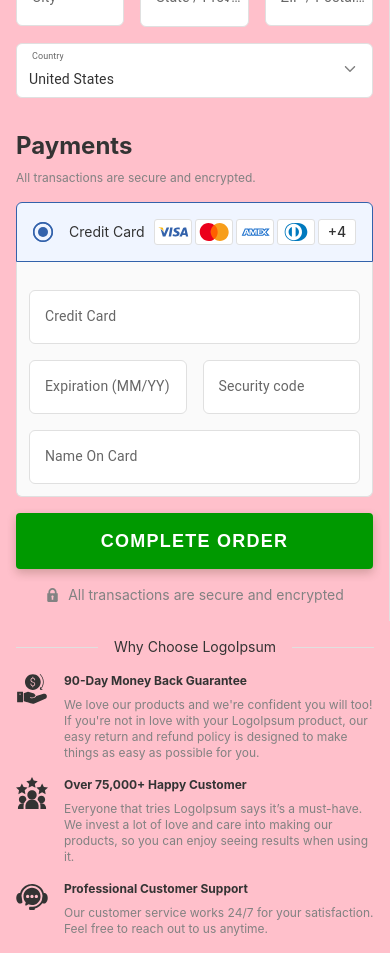
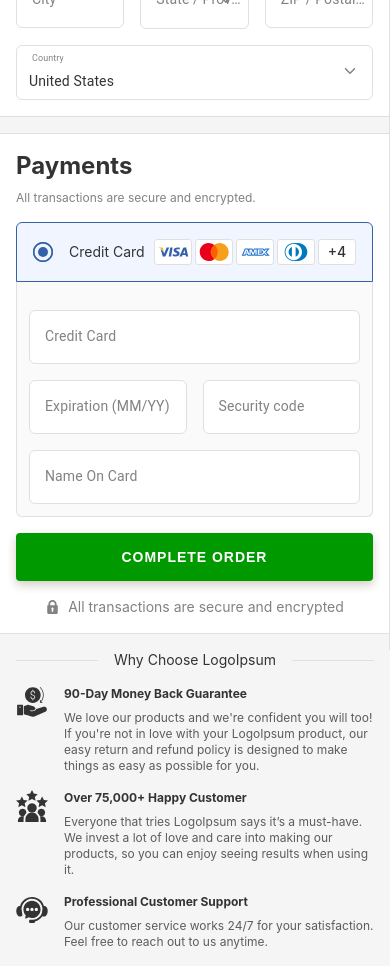
Before and after one commit to Vaiva11/Checkout, a React (Create React App) app: page / in a window 390 px wide. Shown: the part 720-1686 px from the top of the page. Built offline with nearby package versions, Linux system fonts and the light colour scheme.

Commit message:
form mobile

```diff
--- a/src/components/CheckoutForm.tsx
+++ b/src/components/CheckoutForm.tsx
@@ -13,6 +13,7 @@ import { Amex } from "../images/paymentMehtods/Amex";
 import { DinersClub } from "../images/paymentMehtods/DinersClub";
 import { ArrowDown } from "../images/ArrowDown";
 import { BulletPoint } from "../images/BulletPoint";
+import { device } from "../theme/Device";
 
 const LeftSection = styled.div`
   width: 100%;
@@ -25,6 +26,14 @@ const FormWrapper = styled(Form)`
 
 const Section = styled.div`
   padding-top: ${({ theme }) => `${theme.spacings.size2}`};
+  background: white;
+
+  @media ${device.mobile} {
+    margin-bottom: ${({ theme }) => `${theme.spacings.lg}`};
+    padding: ${({ theme }) => `${theme.spacings.lg}`};
+    border-top: solid 1px ${({ theme }) => `${theme.colors.borderDivider}`};
+    border-bottom: solid 1px ${({ theme }) => `${theme.colors.borderDivider}`};
+  }
 `;
 
 const Input = styled.div`
@@ -80,8 +89,8 @@ const Input = styled.div`
   }
 
   .MuiInputLabel-root {
+    color: ${({ theme }) => `${theme.colors.lightGray}`} !important;
     &.Mui-focused {
-      color: ${({ theme }) => `${theme.colors.lightGray}`} !important;
       font-size: 12px;
     }
 
@@ -112,6 +121,12 @@ const SubmitButton = styled.button`
   box-shadow: 0px 4px 10px 0px rgba(67, 40, 16, 0.24);
   letter-spacing: 1.26px;
   cursor: pointer;
+
+  @media ${device.mobile} {
+    padding: ${({ theme }) => `${theme.spacings.md} ${theme.spacings.size2}`};
+    font-size: ${({ theme }) => theme.fontSizes.smBody};
+    letter-spacing: 0.98px;
+  }
 `;
 
 const DisclaimerWrapper = styled.div`
@@ -470,7 +485,9 @@ export const CheckoutForm = () => (
           </Section>
           <Section>
             <LargeTitle>Payments</LargeTitle>
-            <XsBody mt={2}>All transactions are secure and encrypted.</XsBody>
+            <XsBody mt={2} variant="lightGray">
+              All transactions are secure and encrypted.
+            </XsBody>
             <PaymentMethod>
               <BulletPointWrapper>
                 <BulletPoint />
@@ -537,12 +554,14 @@ export const CheckoutForm = () => (
                 )}
               </Input>
             </GrayInputWrapper>
+            <SubmitButton type="submit">complete order</SubmitButton>
+            <DisclaimerWrapper>
+              <Lock />
+              <SmBody variant="lightGray">
+                All transactions are secure and encrypted
+              </SmBody>
+            </DisclaimerWrapper>
           </Section>
-          <SubmitButton type="submit">complete order</SubmitButton>
-          <DisclaimerWrapper>
-            <Lock />
-            <SmBody isLight>All transactions are secure and encrypted</SmBody>
-          </DisclaimerWrapper>
         </FormWrapper>
       )}
     </Formik>
--- a/src/components/Header.tsx
+++ b/src/components/Header.tsx
@@ -9,9 +9,11 @@ const HeaderWrapper = styled.div`
   padding: ${({ theme }) => `${theme.spacings.lg}`} 0;
   display: flex;
   justify-content: space-between;
+  margin: ${({ theme }) => `0 ${theme.spacings.lg}`};
 
   @media ${device.mobile} {
     padding: ${({ theme }) => `${theme.spacings.lg}`};
+    margin: 0;
     svg {
       height: 24px;
       width: auto;
--- a/src/components/OrderSummary.tsx
+++ b/src/components/OrderSummary.tsx
@@ -1,16 +1,20 @@
 import { useState, useEffect } from "react";
 import styled from "styled-components";
 import { SmBody } from "../components/Typography";
-import { WhyChooseSection } from "../components/WhyChooseSection";
+import { WhyChooseSection } from "./OrderSummaryComponents/WhyChooseSection";
 import { device } from "../theme/Device";
 import { ArrowDown } from "../images/ArrowDown";
-import { Price } from "../components/Price";
+import { Price } from "./OrderSummaryComponents/Price";
 
-const PageWrapperStyled = styled.div`
+const PageWrapperStyled = styled.div<{ isOverviewOpen: boolean }>`
   width: 100%;
   @media ${device.mobile} {
-    border-bottom: ${({ theme }) => `solid 1px ${theme.colors.borderDivider}`};
-    margin-bottom: ${({ theme }) => `${theme.spacings.lg}`};
+    ${({ isOverviewOpen, theme }) =>
+      isOverviewOpen &&
+      `
+        border-bottom: solid 1px ${theme.colors.borderDivider}};
+        margin-bottom: ${theme.spacings.lg}};
+    `};
   }
 `;
 
@@ -48,7 +52,7 @@ const OverviewButton = styled.div<{ isOverviewOpen: boolean }>`
 
 export const OrderSummary = () => {
   const [isMobile, setIsMobile] = useState(window.innerWidth <= 770);
-  const [isOverviewOpen, setIsOverviewOpen] = useState(isMobile);
+  const [isOverviewOpen, setIsOverviewOpen] = useState(true);
 
   useEffect(() => {
     const handleResize = () => {
@@ -61,9 +65,9 @@ export const OrderSummary = () => {
   }, []);
 
   return (
-    <PageWrapperStyled>
+    <PageWrapperStyled isOverviewOpen={isOverviewOpen}>
       {isMobile && (
-        <Row hasBottomBorder>
+        <Row>
           <OverviewButton
             onClick={() => setIsOverviewOpen(!isOverviewOpen)}
             isOverviewOpen={isOverviewOpen}
--- a/src/components/Price.tsx
+++ b/src/components/OrderSummaryComponents/Price.tsx
@@ -1,6 +1,6 @@
 import styled from "styled-components";
-import { SmBody, MediumTitle } from "./Typography";
-import { device } from "../theme/Device";
+import { SmBody, MediumTitle } from "../Typography";
+import { device } from "../../theme/Device";
 
 const ImageWrapper = styled.div`
   position: relative;
--- a/src/components/WhyChooseSection.tsx
+++ b/src/components/OrderSummaryComponents/WhyChooseSection.tsx
@@ -1,8 +1,8 @@
 import styled from "styled-components";
-import { SmBody, XsBody, XsBodyDark } from "../components/Typography";
-import { CashBack } from "../images/whyChoose/CashBack";
-import { Fame } from "../images/whyChoose/Fame";
-import { CustomerService } from "../images/whyChoose/CustomerService";
+import { SmBody, XsBody } from "../Typography";
+import { CashBack } from "../../images/whyChoose/CashBack";
+import { Fame } from "../../images/whyChoose/Fame";
+import { CustomerService } from "../../images/whyChoose/CustomerService";
 
 const WhyChooseWrapper = styled.div`
   display: flex;
@@ -45,8 +45,10 @@ export const WhyChooseSection = () => (
         <CashBack />
       </div>
       <div>
-        <XsBodyDark mb={2}>90-Day Money Back Guarantee</XsBodyDark>
-        <XsBody>
+        <XsBody fontWeight={700} mb={2}>
+          90-Day Money Back Guarantee
+        </XsBody>
+        <XsBody variant="mediumGray">
           We love our products and we're confident you will too! If you're not
           in love with your LogoIpsum product, our easy return and refund policy
           is designed to make things as easy as possible for you.
@@ -58,8 +60,10 @@ export const WhyChooseSection = () => (
         <Fame />
       </div>
       <div>
-        <XsBodyDark mb={2}>Over 75,000+ Happy Customer</XsBodyDark>
-        <XsBody>
+        <XsBody fontWeight={700} mb={2}>
+          Over 75,000+ Happy Customer
+        </XsBody>
+        <XsBody variant="mediumGray">
           Everyone that tries LogoIpsum says it’s a must-have. We invest a lot
           of love and care into making our products, so you can enjoy seeing
           results when using it.
@@ -71,8 +75,10 @@ export const WhyChooseSection = () => (
         <CustomerService />
       </div>
       <div>
-        <XsBodyDark mb={2}>Professional Customer Support</XsBodyDark>
-        <XsBody>
+        <XsBody fontWeight={700} mb={2}>
+          Professional Customer Support
+        </XsBody>
+        <XsBody variant="mediumGray">
           Our customer service works 24/7 for your satisfaction. Feel free to
           reach out to us anytime.
         </XsBody>
--- a/src/components/Typography.ts
+++ b/src/components/Typography.ts
@@ -1,6 +1,5 @@
 import styled from "styled-components";
 import { fontWeight, space, SpaceProps, FontWeightProps } from "styled-system";
-import { device } from "../theme/Device";
 
 export const LargeTitle = styled.p<SpaceProps>`
   color: ${({ theme }) => theme.colors.darkGray};
@@ -20,29 +19,24 @@ export const MediumTitle = styled.p<SpaceProps>`
   ${space}
 `;
 
-export const XsBody = styled.p<SpaceProps>`
-  color: ${({ theme }) => theme.colors.lightGray};
+type BodyVariant = "lightGray" | "mediumGray" | "darkGray";
+
+export const XsBody = styled.p<
+  { variant?: BodyVariant } & SpaceProps & FontWeightProps
+>`
+  color: ${({ variant = "darkGray", theme }) => theme.colors[variant]};
   font-size: ${({ theme }) => theme.fontSizes.xsBody};
   line-height: ${({ theme }) => theme.lineHeights.sm};
   margin: 0;
   font-weight: 400;
-  ${space}
-`;
-
-export const XsBodyDark = styled.p<SpaceProps>`
-  color: ${({ theme }) => theme.colors.darkGray};
-  font-size: ${({ theme }) => theme.fontSizes.xsBody};
-  line-height: ${({ theme }) => theme.lineHeights.sm};
-  margin: 0;
-  font-weight: 700;
+  ${fontWeight}
   ${space}
 `;
 
 export const SmBody = styled.p<
-  { isLight?: boolean } & SpaceProps & FontWeightProps
+  { variant?: BodyVariant } & SpaceProps & FontWeightProps
 >`
-  color: ${({ isLight = false, theme }) =>
-    isLight ? theme.colors.lightGray : theme.colors.darkGray};
+  color: ${({ variant = "darkGray", theme }) => theme.colors[variant]};
   font-size: ${({ theme }) => theme.fontSizes.smBody};
   line-height: ${({ theme }) => theme.lineHeights.md};
   margin: 0;
--- a/src/pages/Checkout.tsx
+++ b/src/pages/Checkout.tsx
@@ -3,7 +3,7 @@ import { Header } from "../components/Header";
 import { CheckoutForm } from "../components/CheckoutForm";
 import { OrderSummary } from "../components/OrderSummary";
 import { device } from "../theme/Device";
-import { WhyChooseSection } from "../components/WhyChooseSection";
+import { WhyChooseSection } from "../components/OrderSummaryComponents/WhyChooseSection";
 
 const PageWrapper = styled.div`
   width: 100%;
@@ -19,6 +19,7 @@ const Grid = styled.div`
 
   @media ${device.mobile} {
     grid-template-columns: 100%;
+    background: ${({ theme }) => `${theme.colors.bgSummary}`};
   }
 `;
 
@@ -28,8 +29,7 @@ const LeftSideWrapper = styled.div`
   border-right: solid 1px ${({ theme }) => `${theme.colors.borderDivider}`};
   @media ${device.mobile} {
     order: 2;
-    padding: ${({ theme }) => `${theme.spacings.lg}`};
-    padding-top: 0;
+    padding: 0;
   }
 `;
 
@@ -48,9 +48,10 @@ const CheckoutWrapper = styled.div`
   display: flex;
   justify-content: space-between;
   color: ${({ theme }) => `${theme.colors.darkGray}`};
+  margin: ${({ theme }) => `0 ${theme.spacings.lg}`};
 
   @media ${device.mobile} {
-    background: pink;
+    margin: 0;
   }
 `;
 
@@ -74,6 +75,7 @@ const WhyChooseWrapper = styled.div`
     display: block;
     order: 3;
     padding: ${({ theme }) => `${theme.spacings.lg}`};
+    padding-top: 0;
   }
 `;
 
@@ -90,7 +92,6 @@ export const Checkout = () => (
             <OrderSummary />
           </RightSideWrapper>
           <WhyChooseWrapper>
-            {" "}
             <WhyChooseSection />
           </WhyChooseWrapper>
         </Grid>
```
